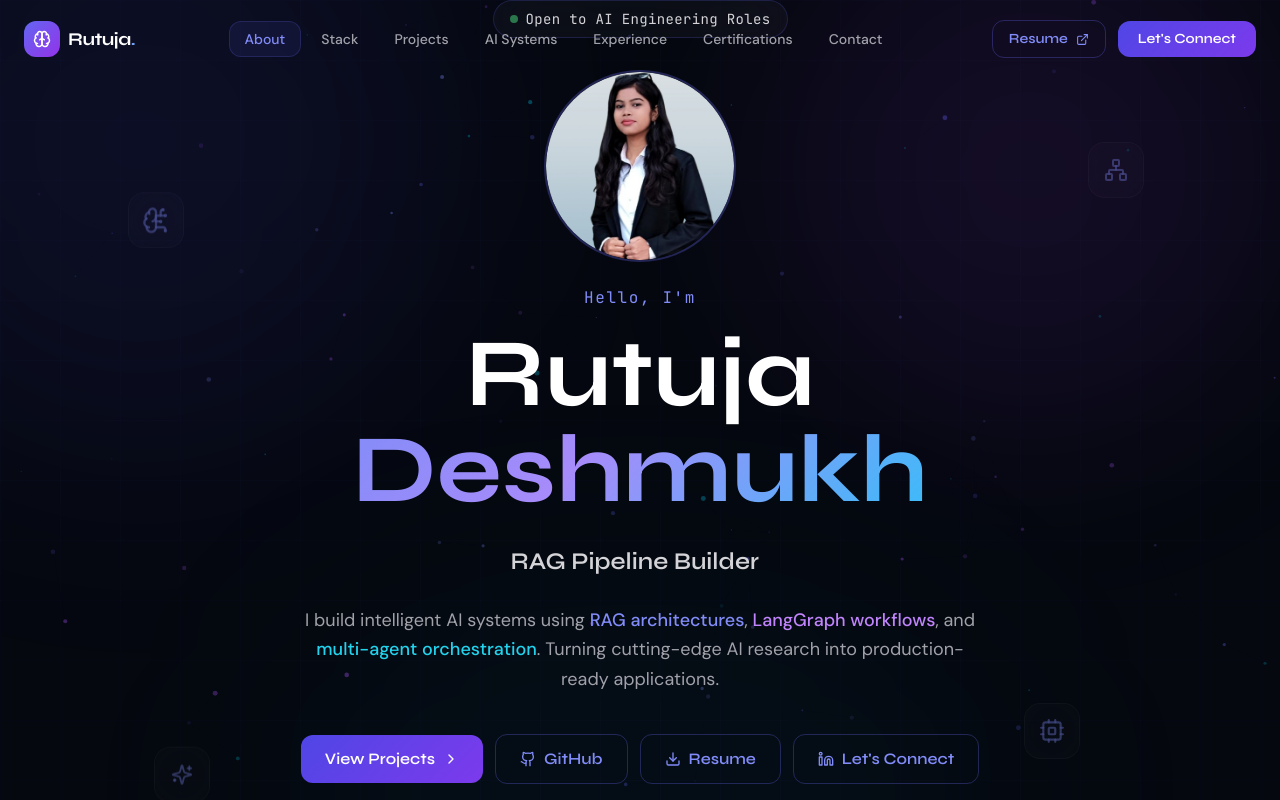
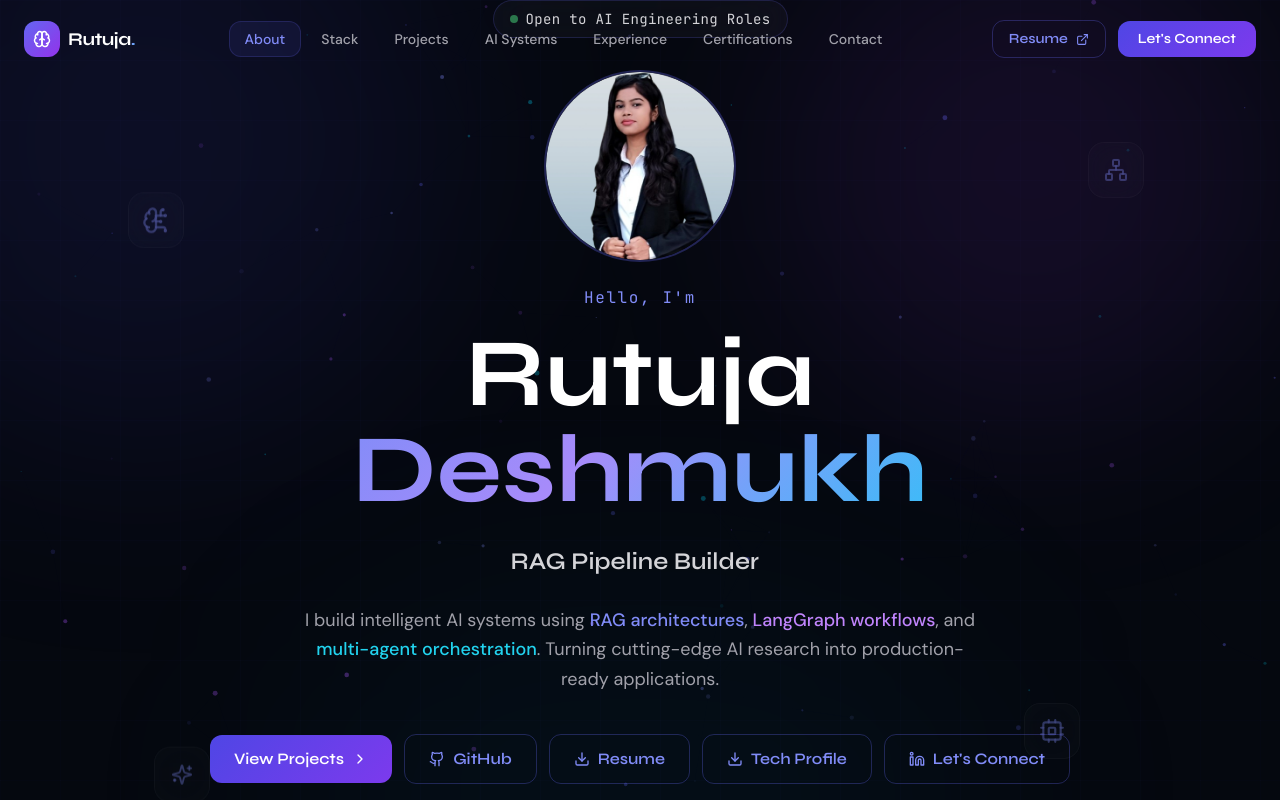
Before and after one commit to RutujaDeshmukh29/rutuja-deshmukh-portfolio, a Next.js app: page / in a window 1280 px wide. Shown: the top 800 px of the page. Built offline with nearby package versions, Linux system fonts and the light colour scheme.

Commit message:
feat: Add Tech Profile download button and update PDFs

```diff
--- a/components/Hero.tsx
+++ b/components/Hero.tsx
@@ -192,6 +192,14 @@ export default function Hero() {
             <Download size={16} />
             Resume
           </a>
+          <a
+            href="/Rutuja_Deshmukh_Tech_Profile.pdf"
+            download
+            className="btn-ghost flex items-center gap-2"
+          >
+            <Download size={16} />
+            Tech Profile
+          </a>
           <a href="#contact" className="btn-ghost flex items-center gap-2">
             <Linkedin size={16} />
             Let&apos;s Connect
```
Also changed, not shown: 2 other files (tests, documents, lock files or other folders).
